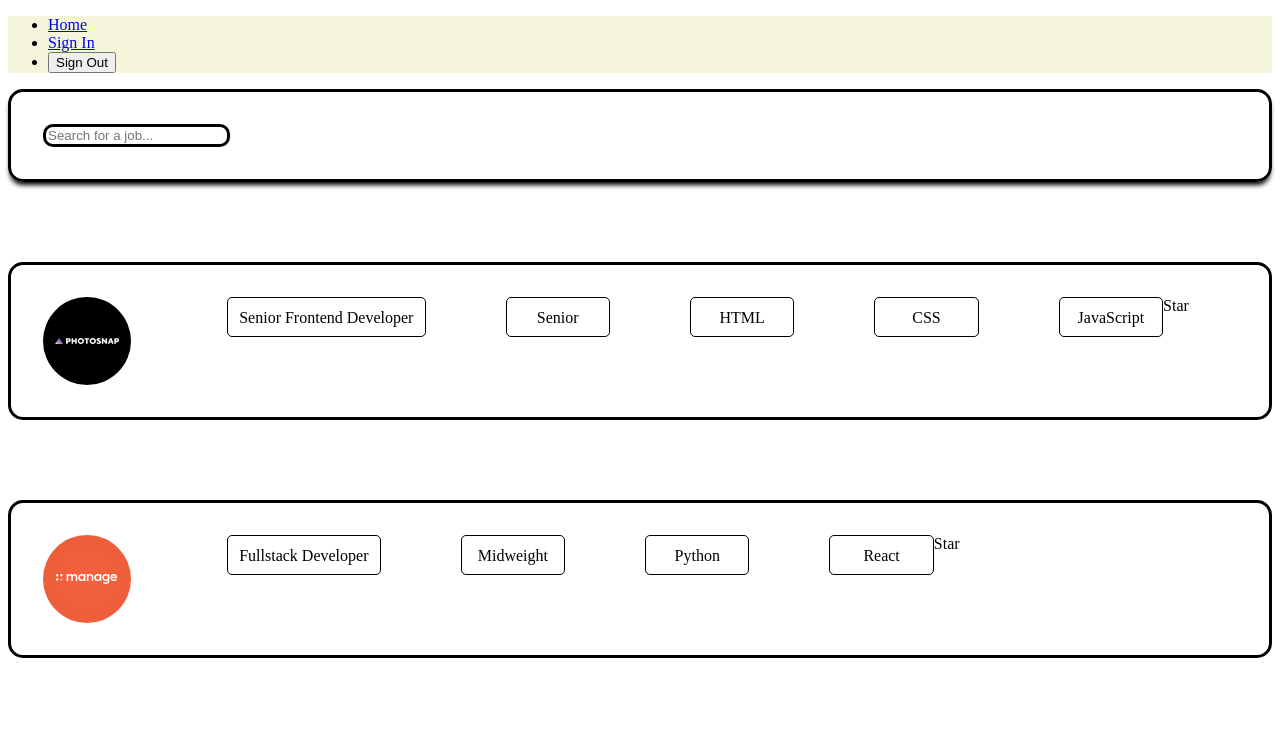
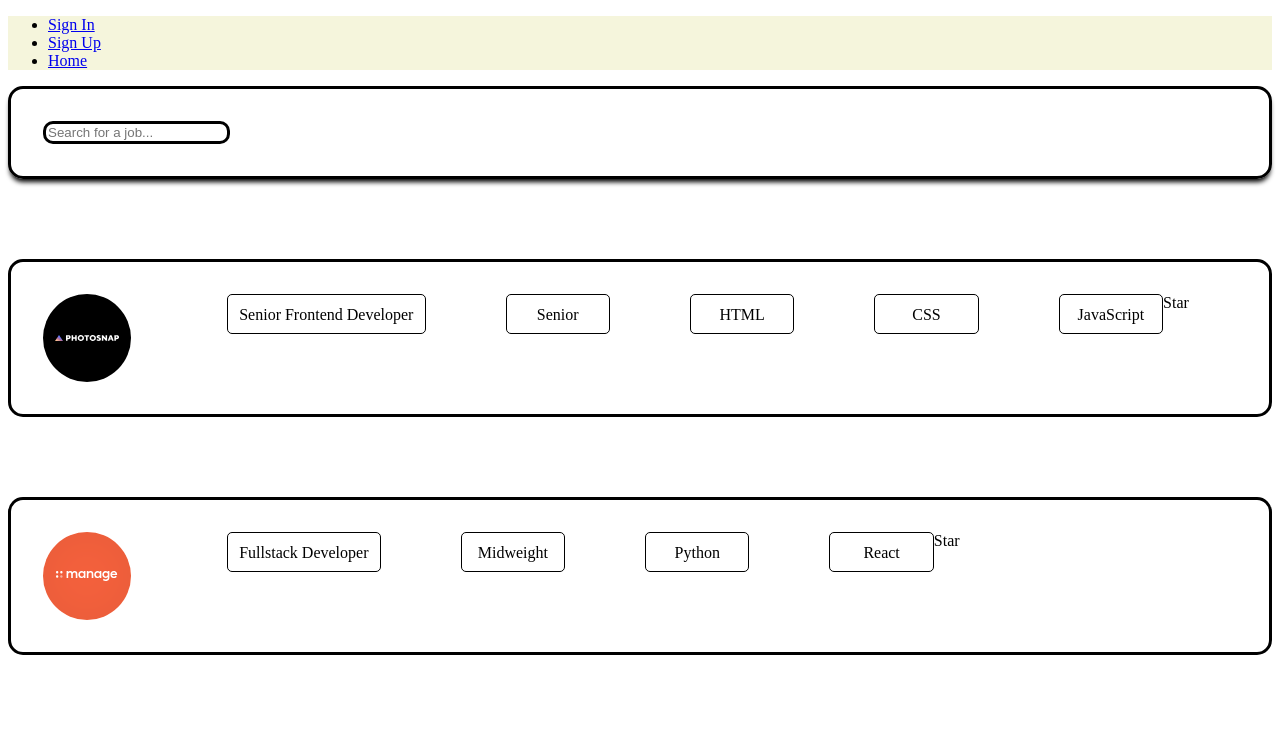
Before and after one commit to CarlChas/Jobchaser, a React (Vite) app: page / in a window 1280 px wide. Shown: the top 733 px of the page. Built offline with nearby package versions, Linux system fonts and the light colour scheme; no server answers.

Commit message:
rollback

```diff
--- a/src/components/Navigation.jsx
+++ b/src/components/Navigation.jsx
@@ -8,23 +8,33 @@ function Navigation() {
     return (
         <nav>
             <ul>
+                {currentUser ? (
+                    <>
                         <li>
                             <Link to="/">Home</Link>
                         </li>
-                {currentUser ? (
                         <li>
                             <Link to="/dashboard">Dashboard</Link>
                         </li>
-                ) : (
-                    <li>
-                        < Link to="/signin">Sign In</Link>
-                    </li>
-                )}
                         <li>
                             <button onClick={logOut}>Sign Out</button>
                         </li>
+                    </>
+                ) : (
+                    <>
+                        <li>
+                            <Link to="/signin">Sign In</Link>
+                        </li>
+                        <li>
+                            <Link to="/signup">Sign Up</Link>
+                        </li>
+                        <li>
+                            <Link to="/">Home</Link>
+                        </li>
+                    </>
+                )}
             </ul>
-        </nav >
+        </nav>
     )
 }
 
```
Lines whose indentation alone changed are shown as unchanged.
